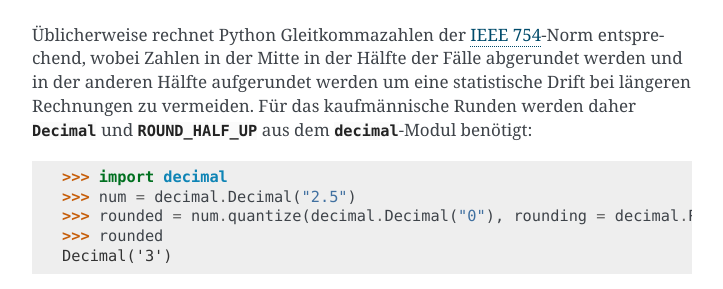
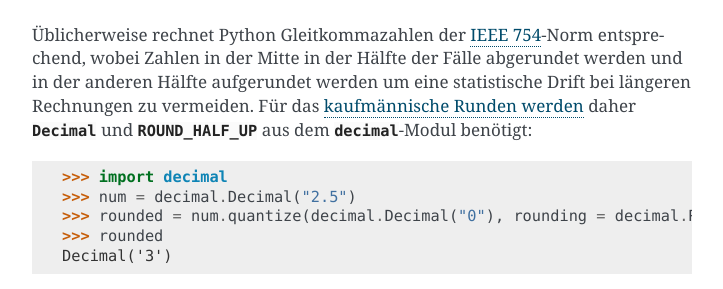
Before and after one commit to veit/python-basics-tutorial-de, a Sphinx documentation site: the page built from docs/types/numbers.rst, in a window 1280 px wide and 900 px high, scrolled down 5510 px. Shown: the part 237-526 px from the top of the window, without its empty margins (388-1111 px from the left). Built offline with Sphinx 7.4.7, drawn with Linux system fonts in a browser that asks for light colours; pages that are not in the unit, such as notebooks, are missing from menus; part of the change alters nothing that is shown.

```diff
--- a/docs/types/numbers.rst
+++ b/docs/types/numbers.rst
@@ -267,8 +267,9 @@ Kaufmännisch runden
 <https://de.wikipedia.org/wiki/IEEE_754>`_-Norm entsprechend, wobei Zahlen in
 der Mitte in der Hälfte der Fälle abgerundet werden und in der anderen Hälfte
 aufgerundet werden um eine statistische Drift bei längeren Rechnungen zu
-vermeiden. Für das kaufmännische Runden werden daher :class:`Decimal
-<python3:decimal.Decimal>` und :data:`ROUND_HALF_UP
+vermeiden. Für das `kaufmännische Runden werden
+<https://de.wikipedia.org/wiki/Rundung#Kaufmännisches_Runden>`_ daher
+:class:`Decimal <python3:decimal.Decimal>` und :data:`ROUND_HALF_UP
 <python3:decimal.ROUND_HALF_UP>` aus dem :py:mod:`decimal`-Modul benötigt:
 
 .. code-block:: python
```
